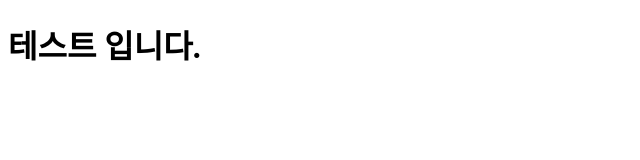
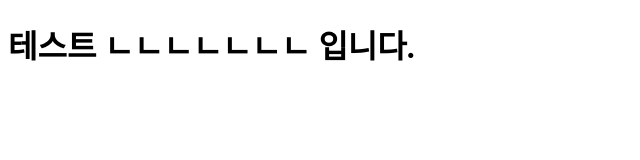
Before and after one commit to jeahyeok273/test, a plain HTML site: page index.html in a window 1280 px wide. Shown: the whole page, without its empty margins (0-640 px from the left). Drawn offline with Linux system fonts and the light colour scheme.

Commit message:
Update index.html

```diff
--- a/index.html
+++ b/index.html
@@ -6,6 +6,6 @@
     <title>Document</title>
 </head>
 <body>
-    <h1>테스트 입니다.</h1>
+    <h1>테스트 ㄴㄴㄴㄴㄴㄴㄴ   입니다.</h1>
 </body>
 </html>
```
